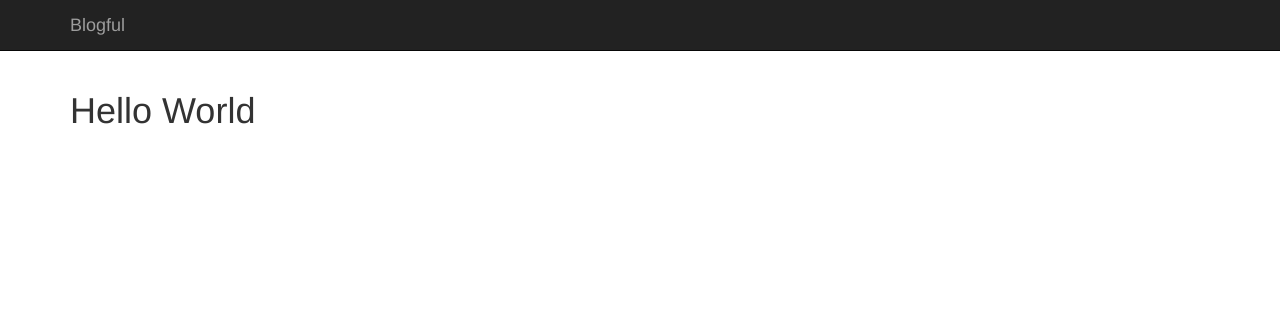
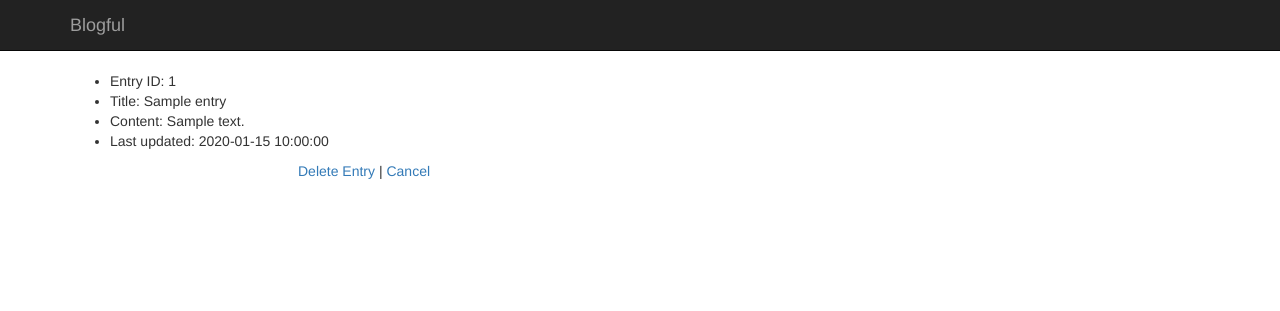
Before and after one commit to richvincent/blogful, a Flask app: page /entry/1/delete in a window 1280 px wide. Shown: the top 311 px of the page. Run offline with Flask 2, Linux system fonts and the light colour scheme; tables that the repository leaves empty hold one stand-in row (values such as "Sample post"); some libraries are stand-ins or nearby versions.

```diff
--- a/blog/static/css/main.css
+++ b/blog/static/css/main.css
@@ -2,3 +2,8 @@ div.metadata {
 	margin-top: 20px
 	font-size: 1.5em
 }
+
+#deletelinks {
+	margin: auto;
+	width: 60%
+}
--- a/blog/templates/base.html
+++ b/blog/templates/base.html
@@ -15,9 +15,9 @@
 
 		<!-- JavaScript -->
 		<!-- JQuery -->
-		<script src="http//code.jquery.com/jquery-2.1.1.min.js"></script>
+		<script src="http://code.jquery.com/jquery-2.1.1.min.js"></script>
 		<!-- Bootstrap -->
-		<script src="//netdna.bootstrapcdn.com/bootstrap/3.1.1/js/bootstrap.min.js"></script>
+		<script src="http://netdna.bootstrapcdn.com/bootstrap/3.1.1/js/bootstrap.min.js"></script>
 	</head>
 
 	<body>
--- a/blog/templates/delete_entry.html
+++ b/blog/templates/delete_entry.html
@@ -2,9 +2,14 @@
 
 {% block content %}
 
-<h1>Hello World</h1>
-
-
+<ul>
+	<li>Entry ID: {{ entry.id }}</li>
+	<li>Title: {{ entry.title }}</li>
+	<li>Content: {{ entry.content }}</li>
+	<li>Last updated: {{ entry.datetime }}</li>
+</ul>
+<div id="deletelinks">
+	<a href="/delete/confirmed/{{ entry.id }}">Delete Entry</a> | <a href="{{ url_for('entries') }}">Cancel</a>
 
 
 
--- a/blog/templates/display_entry.html
+++ b/blog/templates/display_entry.html
@@ -4,8 +4,6 @@
 
 <h1>Entry Search</h1>
 
-{% for entry in entries %}
 {{ macros.render_entry(entry) }}
-{% endfor %}
 
 {% endblock %}
--- a/blog/templates/edit_entry.html
+++ b/blog/templates/edit_entry.html
@@ -1,8 +1,6 @@
 {% extends "base.html" %}
 
 {% block content %}
-
-{% for entry in entries %}
 
 <ul>
 	<li>entry.datetime {{ entry.datetime }}</li>
@@ -24,8 +22,7 @@
 	</div>
 	<button type="submit" class="btn btn-default">Submit</button>
 	<br><br><br>
-	<input type="text" class="form-control" id="id" name="id" value={{ entry.id }} required>
 
 </form>
-{% endfor %}
+
 {% endblock %}
--- a/blog/templates/entries.html
+++ b/blog/templates/entries.html
@@ -4,6 +4,11 @@
 
 {% for entry in entries %}
 {{ macros.render_entry(entry) }}
+{% else %}
+<h1> There are no entries in the database yet! </h1>
+<br>
+<a href="{{ url_for('add_entry_get') }}">Click here to add an entry</a>
+
 {% endfor %}
 
 <ul class="pager">
@@ -18,4 +23,5 @@
 	</li>
 	{% endif %}
 </ul>
+<h1>{{ limit }}</h1>
 {% endblock %}
--- a/blog/templates/macros.html
+++ b/blog/templates/macros.html
@@ -5,6 +5,8 @@
 			<li>
 				{{ entry.datetime | dateformat("%d/%m/%y") }}
 			</li>
+			<li>
+				<a href="/delete/confirmed/{{ entry.id }}">Delete Entry</a>
 		</ul>
 	</div>
 	<div class="col-md-10">
--- a/blog/views.py
+++ b/blog/views.py
@@ -2,15 +2,23 @@ from flask import render_template
 
 from blog import app
 from .database import session, Entry
-from flask import request, redirect, url_for
-
+from flask import request, redirect, url_for, abort
 
 PAGINATE_BY = 5
 
 
 @app.route("/")
-@app.route("/page/<int:page>")
+@app.route("/page/<int:page>", methods=["GET"])
 def entries(page=1):
+
+    if request.method == "GET":
+        try:
+            PAGINATE_BY = int(request.args.get('limit'))
+            limit = request.args.get('limit')
+
+        except TypeError:
+            PAGINATE_BY = 5
+
     # Zero-indexed page
     page_index = page - 1
 
@@ -27,22 +35,33 @@ def entries(page=1):
     entries = entries.order_by(Entry.datetime.desc())
     entries = entries[start:end]
 
-    return render_template("entries.html",
-                           entries=entries,
-                           has_next=has_next,
-                           has_prev=has_prev,
-                           page=page,
-                           total_pages=total_pages
-                           )
+    try:
+        return render_template("entries.html",
+                               entries=entries,
+                               has_next=has_next,
+                               has_prev=has_prev,
+                               page=page,
+                               total_pages=total_pages,
+                               limit=limit
+                               )
+    except UnboundLocalError:
+                            return render_template("entries.html",
+                                                   entries=entries,
+                                                   has_next=has_next,
+                                                   has_prev=has_prev,
+                                                   page=page,
+                                                   total_pages=total_pages,
+                                                   )
 
 
-@app.route("/entry/<int:entry>")
-def display_entry(entry=1):
+@app.route("/entry/<int:entryId>/")
+def display_entry(entryId=1):
 
-    entries = session.query(Entry).filter_by(id=entry).all()
-
+    entry = session.query(Entry).get(entryId)
+    if entry is None:
+        abort(404)
     return render_template("display_entry.html",
-                           entries=entries)
+                           entry=entry)
 
 
 @app.route("/entry/add", methods=["GET"])
@@ -56,6 +75,8 @@ def add_entry_post():
         title=request.form["title"],
         content=request.form["content"],
     )
+    if entry is None:
+        abort(404)
     session.add(entry)
     session.commit()
     return redirect(url_for("entries"))
@@ -64,17 +85,19 @@ def add_entry_post():
 @app.route("/entry/<int:entryId>/edit/", methods=["GET"])
 def edit_entry_get(entryId=1):
 
-    entries = session.query(Entry).filter_by(id=entryId).all()
+    entry = session.query(Entry).get(entryId)
+    if entry is None:
+        abort(404)
 
-    return render_template("edit_entry.html", entries=entries)
+    return render_template("edit_entry.html", entry=entry)
 
 
 @app.route("/entry/<int:entryId>/edit/", methods=["POST"])
 def edit_entry_post(entryId=1):
 
-    entryId = request.form["id"]
-
     entry = session.query(Entry).get(entryId)
+    if entry is None:
+        abort(404)
     entry.title = request.form["title"]
     entry.content = request.form["content"]
     session.add(entry)
@@ -85,5 +108,19 @@ def edit_entry_post(entryId=1):
 @app.route("/entry/<int:entryId>/delete")
 def delete_entry_get(entryId=1):
 
-    # entryId = session.query(Entry).get(entryId)
-    return render_template("delete_entry.html")
+    entry = session.query(Entry).get(entryId)
+    if entry is None:
+        abort(404)
+    return render_template("delete_entry.html", entry=entry)
+
+
+@app.route("/delete/confirmed/<int:entryId>")
+def delete_entry_confirmed(entryId=1):
+
+    entry = session.query(Entry).get(entryId)
+    if entry is None:
+        abort(404)
+    session.delete(entry)
+    session.commit()
+
+    return render_template("delete_confirmed.html")
```
Also changed, not shown: blog/templates/delete_confirmed.html (added, +10 -0 lines), 3 other files.
